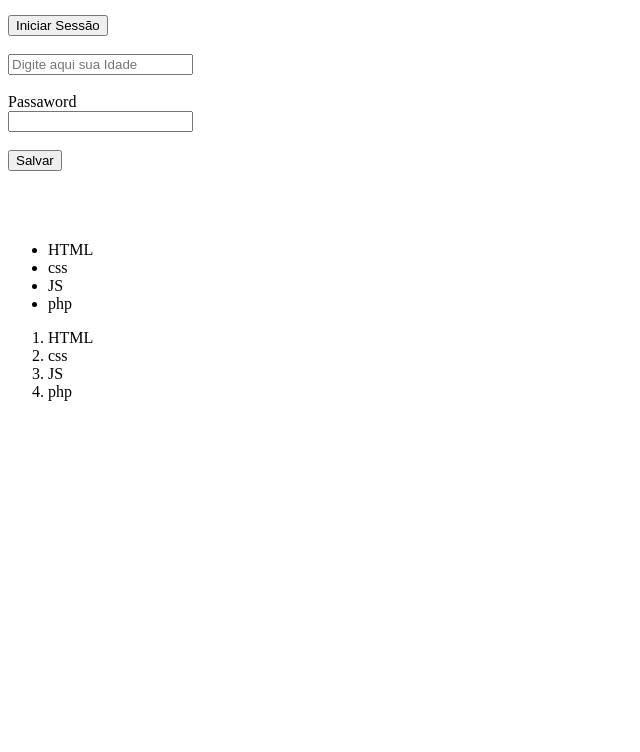
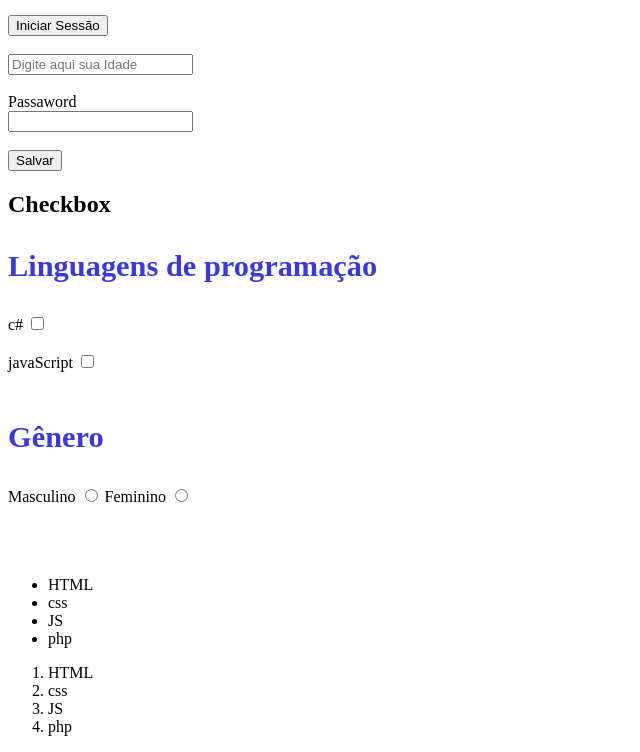
Before and after one commit to Metatron077/site.html, a plain HTML site: page index.html.html in a window 1280 px wide. Shown: the part 1327-2079 px from the top of the page, without its empty margins (0-640 px from the left). Before the commit the page ends 1744 px from the top, so only its background shows below. Drawn offline with Linux system fonts and the light colour scheme.

Commit message:
Feito melhorias no site

```diff
--- a/index.html.html
+++ b/index.html.html
@@ -90,7 +90,7 @@
             <label for="email">Celular</label><br>
             <input type="text" id="Celular" name="Celular" id="Celular" placeholder="Digite aqui seu Celular"><br><br>
             <input type="submit" value="Iniciar Sessão"><br><br>
-            <input type="number"name="Idade" id="Idade" placeholder="Digite aqui sua Idade"><br><br>
+            <input type="number" name="Idade" id="Idade" placeholder="Digite aqui sua Idade"><br><br>
             <label for="senha">Passaword</label><br>
 
             <input id="senha" type="password">
@@ -99,6 +99,29 @@
             <br>
 
             <input type="submit" value="Salvar">
+
+            <head>
+
+            </head>
+
+            <body>
+                <h1>Checkbox</h1>
+
+                <h3>Linguagens de programação</h3>
+                <label for="c#">c#</label>
+                <input id="c#" type="checkbox" name="linguagens"><br><br>
+
+                <label for="javaScript">javaScript</label>
+                <input id="javaScript" type="checkbox" name="linguagens"><br><br>
+
+                <h3>Gênero</h3>
+                <label for="Masculino">Masculino</label>
+                <input id="masculino" type="radio" name="genero">
+
+                <label for="Feminino">Feminino</label>
+                <input id="Feminino" type="radio" name="genero">
+
+            </body>
 
         </form>
     </section><br>
```
